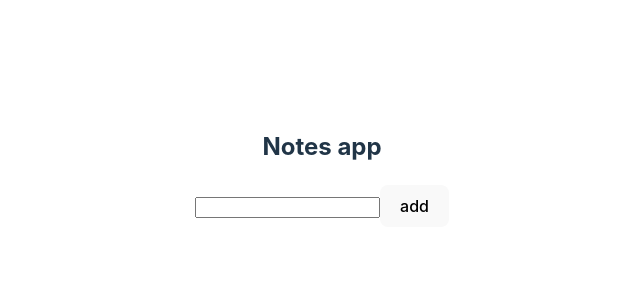
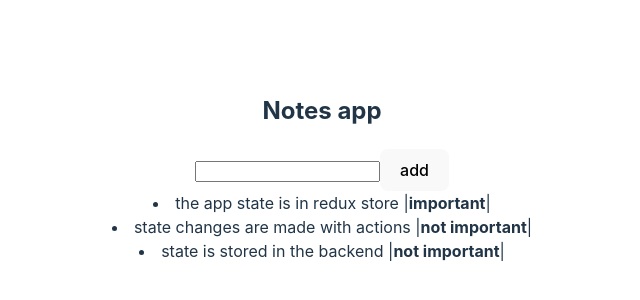
Before and after one commit to ronaldyonggi/query-notes, a React (Vite) app: page / in a window 1280 px wide. Shown: the part 232-532 px from the top of the page, without its empty margins (318-958 px from the left). Built offline with nearby package versions, Linux system fonts and the light colour scheme; data requests are answered from the project's data file.

Commit message:
app fetches notes using react query

```diff
--- a/src/App.jsx
+++ b/src/App.jsx
@@ -1,4 +1,6 @@
+import { useQuery } from '@tanstack/react-query'
 import './App.css'
+import { getNotes } from '../requests'
 
 function App() {
   const addNote = async (event) => {
@@ -12,7 +14,17 @@ function App() {
     console.log('toggle importance of', note.id)
   }
 
-  const notes = []
+  const result = useQuery({
+    queryKey: ['notes'],
+    queryFn: getNotes
+  })
+  console.log(JSON.parse(JSON.stringify(result)))
+
+  if ( result.isLoading ) {
+    return <div>loading data...</div>
+  }
+
+  const notes = result.data
 
   return (
     <div>
@@ -24,8 +36,9 @@ function App() {
 
       {notes.map(note =>
         <li key={note.id} onClick={() => toggleImportance(note)}>
-          {note.content}
+          {note.content} |
           <strong>{ note.important ? 'important' : 'not important'}</strong>
+          |
         </li>
         )}
     </div>
```
